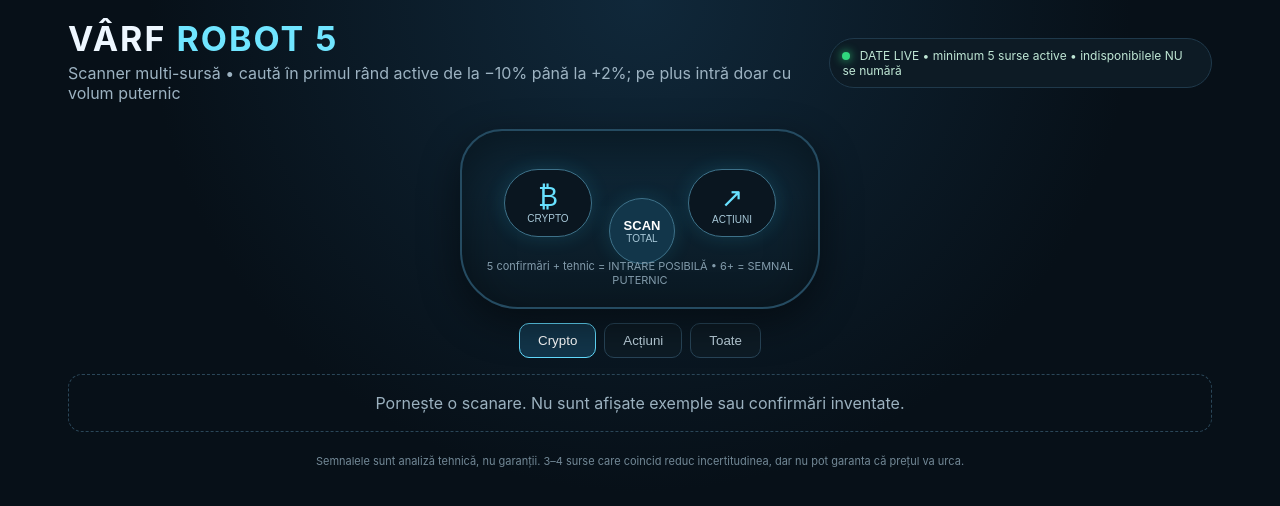
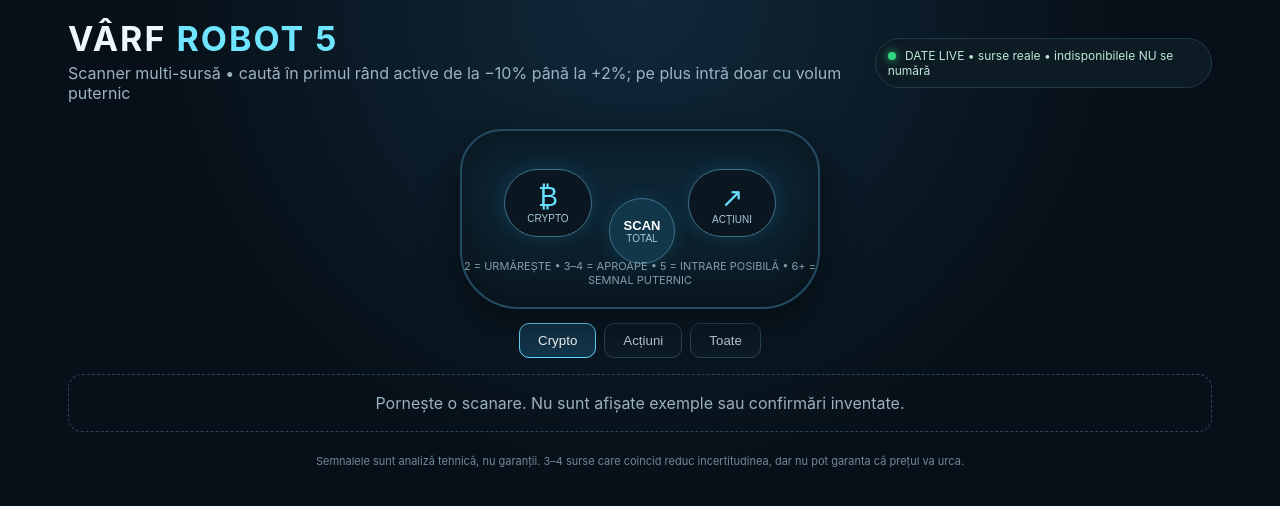
Before and after one commit to Gogayoo88/Dropshippig-android-App, a Next.js app in the folder varf-robot-5/: page / in a window 1280 px wide. Shown: the top 506 px of the page. Built offline with nearby package versions, Linux system fonts and the light colour scheme.

Commit message:
Show 2-6 confirmation ladder in Robot 5 UI

```diff
--- a/varf-robot-5/app/page.js
+++ b/varf-robot-5/app/page.js
@@ -17,18 +17,18 @@ export default function Home(){
  async function scanAll(){setLoading(true);setErr('');try{const [a,b]=await Promise.all([fetch('/api/scan/crypto',{cache:'no-store'}).then(r=>r.json()),fetch('/api/scan/stocks',{cache:'no-store'}).then(r=>r.json())]);setMode('all');setData({ok:a.ok||b.ok,kind:'all',asOf:new Date().toISOString(),universe:(a.universe||0)+(b.universe||0),deepScanned:(a.deepScanned||0)+(b.deepScanned||0),rows:[...(a.rows||[]).map(x=>({...x,_kind:'crypto'})),...(b.rows||[]).map(x=>({...x,_kind:'stocks'}))].sort((x,y)=>(y.agree-x.agree)||(y.agreePct-x.agreePct)||(x.daily-y.daily)),note:[a.note,b.note].filter(Boolean).join(' • ')});}catch(e){setErr(e.message)}finally{setLoading(false)}}
  const rows=useMemo(()=>data?.rows||[],[data]);
  return <main>
-  <header><div><h1>VÂRF <span>ROBOT 5</span></h1><p>Scanner multi-sursă • caută în primul rând active de la −10% până la +2%; pe plus intră doar cu volum puternic</p></div><div className="live"><i></i> DATE LIVE • minimum 5 surse active • indisponibilele NU se numără</div></header>
+  <header><div><h1>VÂRF <span>ROBOT 5</span></h1><p>Scanner multi-sursă • caută în primul rând active de la −10% până la +2%; pe plus intră doar cu volum puternic</p></div><div className="live"><i></i> DATE LIVE • surse reale • indisponibilele NU se numără</div></header>
   <section className="robotZone">
    <button className="eye left" onClick={()=>scan('crypto')} aria-label="Scanează crypto"><span>₿</span><small>CRYPTO</small></button>
    <button className={'nose '+(loading?'scanning':'')} onClick={scanAll} aria-label="Scanare totală"><span>SCAN</span><small>{loading?'SCANEZ…':'TOTAL'}</small></button>
    <button className="eye right" onClick={()=>scan('stocks')} aria-label="Scanează acțiuni"><span>↗</span><small>ACȚIUNI</small></button>
-   <div className="mouth">5 confirmări + tehnic = INTRARE POSIBILĂ • 6+ = SEMNAL PUTERNIC</div>
+   <div className="mouth">2 = URMĂREȘTE • 3–4 = APROAPE • 5 = INTRARE POSIBILĂ • 6+ = SEMNAL PUTERNIC</div>
   </section>
   <nav><button className={mode==='crypto'?'active':''} onClick={()=>scan('crypto')}>Crypto</button><button className={mode==='stocks'?'active':''} onClick={()=>scan('stocks')}>Acțiuni</button><button className={mode==='all'?'active':''} onClick={scanAll}>Toate</button></nav>
   {err&&<div className="error">{err}</div>}
   {!data&&!loading&&<div className="empty">Pornește o scanare. Nu sunt afișate exemple sau confirmări inventate.</div>}
   {loading&&<div className="empty pulse">Se citesc piețele și se verifică sursele…</div>}
-  {data&&!loading&&<><div className="summary"><span>Univers verificat <b>{data.universe}</b></span><span>Candidați −10…+2 <b>{data.deepScanned}</b></span><span>Cu semnal <b>{data.qualified??rows.length}</b></span><span>Actualizat <b>{new Date(data.asOf).toLocaleTimeString('ro-RO',{timeZone:'Europe/Madrid'})}</b> ES</span></div>{data.note&&<div className="note">{data.note}</div>}<section className="grid">{rows.map((x,i)=><Card key={`${x._kind||data.kind}-${x.symbol}-${i}`} x={x} kind={x._kind||data.kind}/>)}</section>{!rows.length&&<div className="empty">Niciun activ nu are acum minimum 5 confirmări din surse active + condiții tehnice favorabile în filtrul −10%…+2% (pe plus cerem volum puternic).</div>}</>}
+  {data&&!loading&&<><div className="summary"><span>Univers verificat <b>{data.universe}</b></span><span>Candidați −10…+2 <b>{data.deepScanned}</b></span><span>Cu semnal <b>{data.qualified??rows.length}</b></span><span>Actualizat <b>{new Date(data.asOf).toLocaleTimeString('ro-RO',{timeZone:'Europe/Madrid'})}</b> ES</span></div>{data.note&&<div className="note">{data.note}</div>}<section className="grid">{rows.map((x,i)=><Card key={`${x._kind||data.kind}-${x.symbol}-${i}`} x={x} kind={x._kind||data.kind}/>)}</section>{!rows.length&&<div className="empty">Niciun activ nu are acum minimum 2 confirmări pentru afișare; verdictul de intrare cere mai multe surse în filtrul −10%…+2% (pe plus cerem volum puternic).</div>}</>}
   <footer>Semnalele sunt analiză tehnică, nu garanții. 3–4 surse care coincid reduc incertitudinea, dar nu pot garanta că prețul va urca.</footer>
  </main>
 }
```
